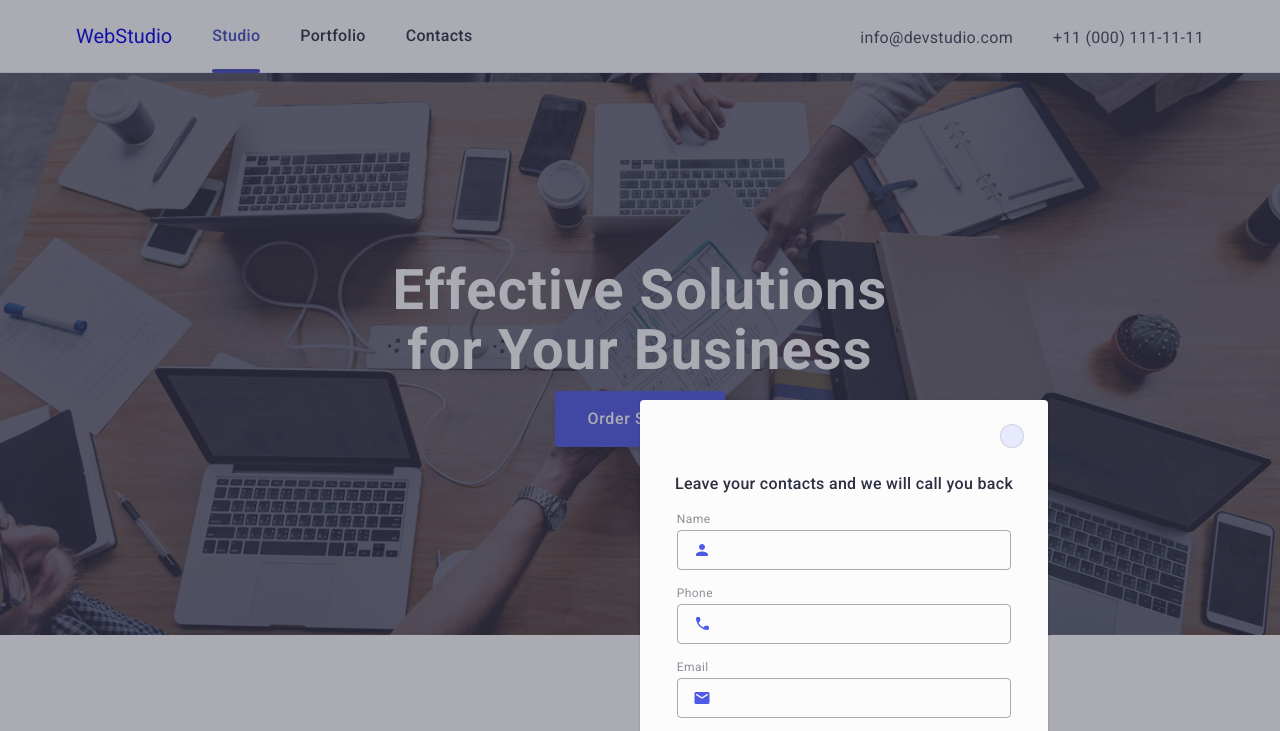
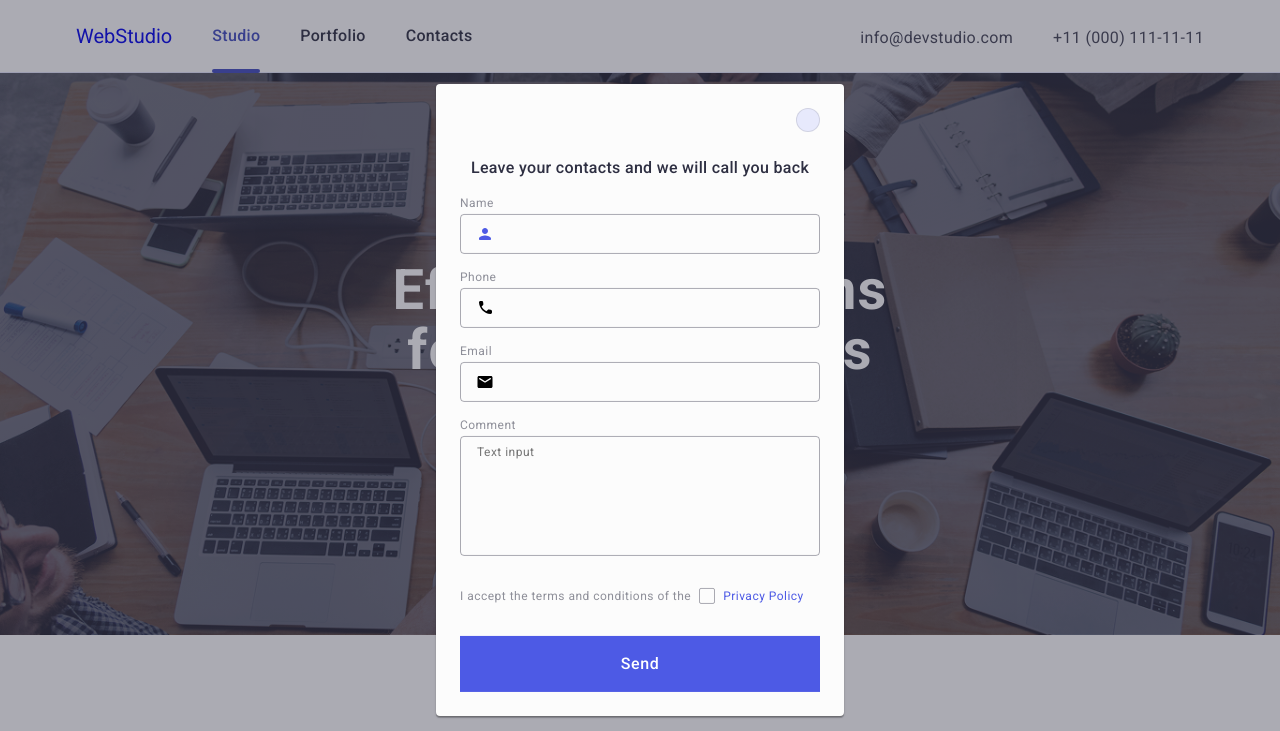
Before and after one commit to SlavaKhor/goit-markup-hw-05, a plain HTML site: page index.html in a window 1280 px wide. Shown: the top 731 px of the page. Drawn offline with nearby package versions, Linux system fonts and the light colour scheme.

Commit message:
IWA workflow coverage test cases

```diff
--- a/css/styles.css
+++ b/css/styles.css
@@ -571,119 +571,133 @@ ul {
   fill: #f4f4fd;
 }
 
-/* ===== Modal ==== */
-
+/* ===== Overlay ===== */
 .modal-overlay {
   display: flex;
-  flex-direction: column;
   justify-content: center;
   align-items: center;
-
   position: fixed;
-  top: 0;
-  left: 0;
+  inset: 0;
   width: 100%;
   height: 100%;
-  background-color:rgba(46, 47, 66, 0.4);
-  transition: opacity 250ms cubic-bezier(0.4, 0, 0.2, 1), visibility 250ms cubic-bezier(0.4, 0, 0.2, 1);
+  background-color: rgba(46, 47, 66, 0.4);
+  transition:
+    opacity 250ms cubic-bezier(0.4, 0, 0.2, 1),
+    visibility 250ms cubic-bezier(0.4, 0, 0.2, 1);
   z-index: 999;
-
 }
 
-.modal-close{
+/* ===== Modal Window ===== */
+.modal {
+  position: absolute;
+  top: 50%;
+  left: 50%;
+  transform: translate(-50%, -50%);
+  width: 408px;
+  min-height: 584px;
+  padding: 72px 24px 24px;
+  border-radius: 4px;
+  background-color: #fcfcfc;
+  box-shadow:
+    0px 1px 1px rgba(0, 0, 0, 0.14),
+    0px 1px 3px rgba(0, 0, 0, 0.12),
+    0px 2px 1px rgba(0, 0, 0, 0.2);
+  transition: transform 250ms cubic-bezier(0.4, 0, 0.2, 1);
+  display: flex;
+  flex-direction: column;
+  align-items: center;
+  outline: none;
+}
+
+/* ===== Close Button ===== */
+.modal-close {
   position: absolute;
   top: 24px;
   right: 24px;
-  background: transparent;
-  border: none;
-  cursor: pointer;
   width: 24px;
   height: 24px;
+  padding: 0;
+  border: 1px solid rgba(0, 0, 0, 0.1);
   border-radius: 50%;
+  background-color: #e7e9fc;
   display: flex;
   align-items: center;
   justify-content: center;
-  background-color: #e7e9fc;
-  border: 1px solid rgba(0, 0, 0, 0.1);
-  padding: 0;
-   transition: background-color 250ms cubic-bezier(0.4, 0, 0.2, 1),
+  cursor: pointer;
+  transition:
+    background-color 250ms cubic-bezier(0.4, 0, 0.2, 1),
     border 250ms cubic-bezier(0.4, 0, 0.2, 1);
-
 }
 
-.modal{
-  position: absolute;
-  top: 50%;
-  left: 50%;
-  margin: 0;
-  padding: 72px 24px 24px 24px;
-  width: 408px;
-  min-height: 584px;
-  border-radius: 4px;
-  background-color: rgba(252, 252, 252, 1);
-  box-shadow: 0px 1px 1px 0px rgba(0, 0, 0, 0.14),
-              0px 1px 3px 0px rgba(0, 0, 0, 0.12),
-              0px 2px 1px 0px rgba(0, 0, 0, 0.2);
-  transition: transform 250ms cubic-bezier(0.4, 0, 0.2, 1);
-
-
-  display: flex;
-  flex-direction: column;
-  outline: none;
-  justify-content: center;
-  align-items: center;
+.modal-close:hover,
+.modal-close:focus {
+  background-color: #404bbf;
+  border: none;
+  fill: #ffffff;
 }
 
-.close-icon{
+.close-icon {
   transition: fill 250ms cubic-bezier(0.4, 0, 0.2, 1);
   z-index: 100;
 }
 
-
-
-.modal-close:hover,
-.modal-close:focus{
-  background-color: #404bbf;
-  border: none;
-  fill: #ffffff
-}
-
-.modal-title{
+/* ===== Form Layout ===== */
+.modal-title {
   font-weight: 500;
   font-size: 16px;
   line-height: 1.5;
   text-align: center;
   letter-spacing: 0.02em;
-   color: #2E2F42;
+  color: #2e2f42;
   margin-bottom: 16px;
 }
 
-.modal-form{
+.modal-form {
   display: flex;
   flex-direction: column;
   gap: 8px;
+  width: 100%;
 }
-.modal-label{
-  position: relative;
-  display: flex;
-  align-items: center;
+
+/* ===== Form Labels & Inputs ===== */
+.modal-label {
+  display: block;
+  margin-bottom: 4px;
   font-size: 12px;
   line-height: 1.17;
   letter-spacing: 0.04em;
   color: #8e8f99;
-   display: block;
-   margin-bottom: 4px;
-
-}
-
-.form-input-wraper{
-  margin-bottom: 8px;
-}
-.inp-and-icon{
   position: relative;
 }
 
-.form-icon{
+.form-input-wraper {
+  margin-bottom: 8px;
+}
+
+.form-input-comment-wraper {
+  margin-bottom: 16px;
+}
+
+.inp-and-icon {
+  position: relative;
+}
+
+.input-field {
+  width: 100%;
+  height: 40px;
+  padding-left: 38px;
+  border: 1px solid rgba(46, 47, 66, 0.4);
+  border-radius: 4px;
+  background-color: transparent;
+  outline: transparent;
+  transition: border-color 250ms cubic-bezier(0.4, 0, 0.2, 1);
+}
+
+.input-field:focus {
+  border-color: #4d5ae5;
+}
+
+.form-icon {
   position: absolute;
   left: 16px;
   top: 50%;
@@ -691,95 +705,77 @@ ul {
   transition: fill 250ms cubic-bezier(0.4, 0, 0.2, 1);
 }
 
-.input-field + .form-icon{
-  fill: #4D5AE5
+.input-field:focus + .form-icon {
+  fill: #4d5ae5;
 }
 
-.input-field:focus{
-  border-color: #4D5AE5;
-}
-.input-field{
-
+/* ===== Textarea ===== */
+.input-text-area {
   width: 100%;
-  height: 40px;
-  border: 1px solid rgba(46, 47, 66, 0.4);
-  border-radius: 4px;
-  background-color: transparent;
-  padding-left: 38px;
-  outline: transparent;
-  transition: border-color 250ms cubic-bezier(0.4, 0, 0.2, 1);
-  border-color: #4D5AE5;
-  border: 1px solid rgba(46, 47, 66, 0.4);
-}
-
-.input-text-area{
   height: 120px;
+  padding: 8px 16px;
   font-size: 12px;
   line-height: 1.17;
   letter-spacing: 0.04em;
   color: rgba(46, 47, 66, 0.4);
+  background-color: transparent;
   border: 1px solid rgba(46, 47, 66, 0.4);
-  padding: 8px 16px;
+  border-radius: 4px;
   resize: none;
-  width: 100%;
-  border-radius: 4px;
-  background-color: transparent;
   outline: transparent;
   transition: border-color 250ms cubic-bezier(0.4, 0, 0.2, 1);
 }
 
-
-.form-input-wraper{
-  margin-bottom: 8px;
+.input-text-area:focus {
+  border-color: #4d5ae5;
 }
 
-.form-input-comment-wraper{
-  margin-bottom: 16px;
+/* ===== Checkbox ===== */
+.checkbox-wraper {
+  margin-bottom: 24px;
 }
 
-.input-text-area:focus{
-  border-color: #4D5AE5;
-}
-
-.checkbox-wraper{
-   margin-bottom: 24px;
-
-}
-
-.checkbox-label{
+.checkbox-label {
   font-size: 12px;
   line-height: 1.17;
   letter-spacing: 0.04em;
   color: #8e8f99;
+  display: flex;
+  align-items: center;
+  gap: 8px;
 }
 
-.checkbox-span{
+.checkbox-span {
   width: 16px;
   height: 16px;
-  border: 1px solid rgba(46, 47, 66, 0.4);
-  border-radius: 2px;
-  transition: background-color 250ms cubic-bezier(0.4, 0, 0.2, 1),
-              border 250ms cubic-bezier(0.4, 0, 0.2, 1),
-              fill 250ms cubic-bezier(0.4, 0, 0.2, 1);
   display: inline-flex;
   align-items: center;
   justify-content: center;
+  border: 1px solid rgba(46, 47, 66, 0.4);
+  border-radius: 2px;
   fill: transparent;
+  transition:
+    background-color 250ms cubic-bezier(0.4, 0, 0.2, 1),
+    border 250ms cubic-bezier(0.4, 0, 0.2, 1),
+    fill 250ms cubic-bezier(0.4, 0, 0.2, 1);
 }
 
 .checkbox-input:checked + .checkbox-label .checkbox-span {
   background-color: #404bbf;
   border: none;
-  fill: #F4F4FD;
 }
 
+.checkbox-input:checked + .checkbox-label .checkbox-span .checkbox-icon {
+  fill: #f4f4fd;
+  opacity: 1;
+}
 
-
-.privacy-policy-link{
+/* ===== Links & Button ===== */
+.privacy-policy-link {
   color: #4d5ae5;
 }
 
-.submit-form-button{
+.submit-form-button {
   min-width: 169px;
   height: 56px;
   font-size: 16px;
@@ -787,8 +783,13 @@ ul {
   line-height: 1.5;
   letter-spacing: 0.04em;
   color: #ffffff;
+  background-color: #4d5ae5;
+  border: none;
   cursor: pointer;
-  background-color: #4D5AE5;
-  border: none;
   transition: background-color 250ms cubic-bezier(0.4, 0, 0.2, 1);
 }
+
+.submit-form-button:hover,
+.submit-form-button:focus {
+  background-color: #404bbf;
+}
```
Lines whose indentation alone changed are shown as unchanged.
